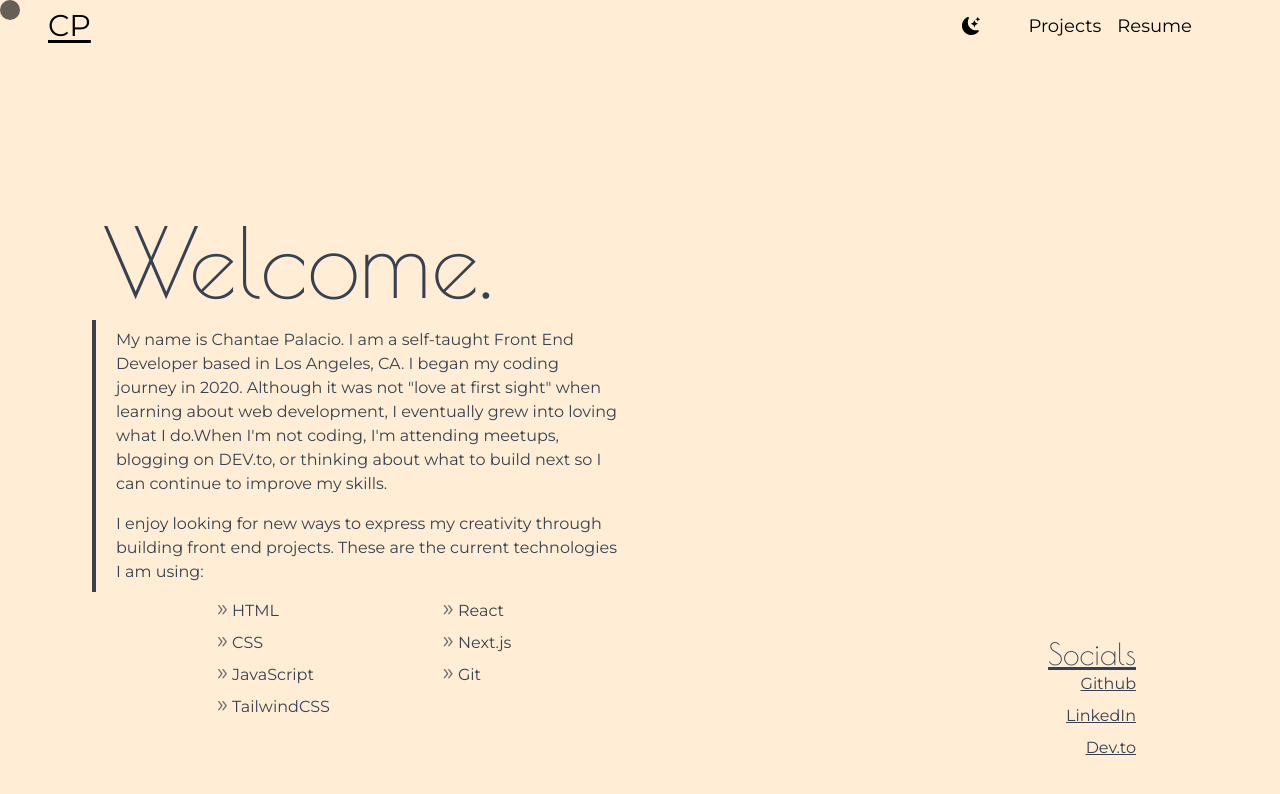
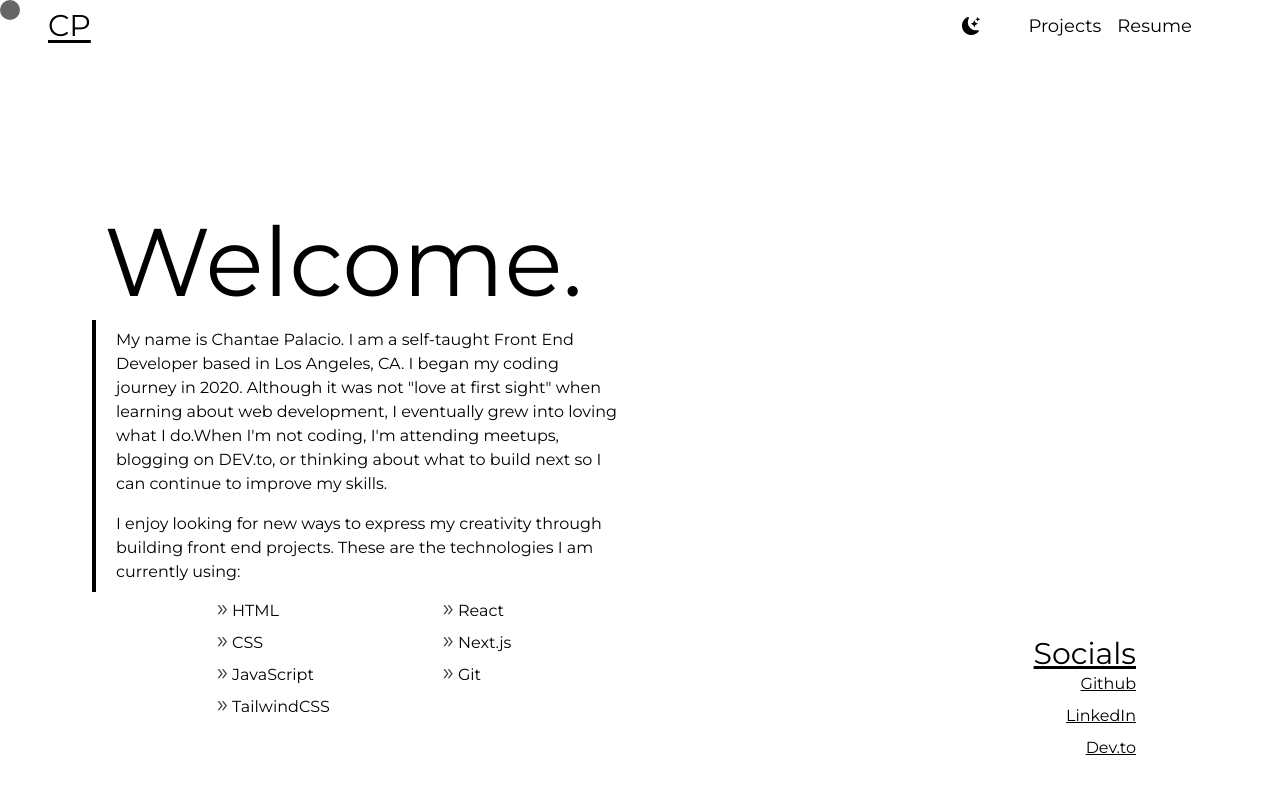
Before and after one commit to taepal467/cp_portfolio, a Next.js app: page / in a window 1280 px wide. Shown: the top 794 px of the page. Built offline with nearby package versions, Linux system fonts and the light colour scheme.

Commit message:
Changed Google font, background color, font color and darkmode color

```diff
--- a/pages/index.tsx
+++ b/pages/index.tsx
@@ -29,7 +29,7 @@ export default function Home() {
         <link rel='icon' href='/favicon.ico'/>
       </Head>
         <motion.main
-          className='bg-orange-100  text-gray-700 absolute top-0 left-0 min-h-screen p-5 font-sans dark:bg-neutral-900 dark:text-neutral-500'
+          className='bg-pinkNude  text-black absolute top-0 left-0 min-h-screen p-5 font-sans dark:bg-neutral-900 dark:text-champagne'
           initial={{ opacity:0 }}
           animate={{ opacity: 1}}
           transition={{ duration: 0.75, ease: "easeOut"}}
@@ -40,21 +40,21 @@ export default function Home() {
             <div className=' text-3xl mt-40 p-1 text-center  lg:ml-20 lg:mr-64 lg:pr-96 lg:text-left '>
               <div className=''>
               <motion.h1
-                className=' text-8xl  pb-10 font-poiret'
+                className=' text-8xl  pb-10 font-gloock'
                 animate={{ y: 30 }}
                 transition={{ ease: "easeOut", duration: 2 }}>
                 Welcome.
               </motion.h1>
               </div>
 
-              <div className=' text-base lg:border-4 lg:border-l-gray-700 lg:border-r-0 lg:border-t-0 lg:border-b-0 lg:pl-5 lg:-ml-3 dark:lg:border-l-neutral-500'>
+              <div className=' text-base lg:border-4 lg:border-l-black lg:border-r-0 lg:border-t-0 lg:border-b-0 lg:pl-5 lg:-ml-3 dark:lg:border-l-neutral-500'>
               <h2 className=' text-md py-2 leading-2'>
                   My name is Chantae Palacio. I am a self-taught Front End Developer based in Los Angeles, CA. I began my coding journey in 2020.
                   Although it was not &quot;love at first sight&quot; when learning about web development, I eventually grew into loving what I do.When
                   I&#x27;m not coding, I&#x27;m attending meetups, blogging on DEV.to, or thinking about what to build next so I can continue to improve my skills.
               </h2>
               <h2 className='text-md py-2 leading-2'>
-                  I enjoy looking for new ways to express my creativity through building front end projects. These are the current technologies I am using:
+                  I enjoy looking for new ways to express my creativity through building front end projects. These are the technologies I am currently using:
               </h2>
               </div>
               <div className='text-base'>
@@ -74,8 +74,8 @@ export default function Home() {
                   </motion.ul>
               </div>
             </div>
-            <div className='text-gray-700 min-[320px]:pt-10 lg:absolute lg:inset-x-120 lg:right-0 text-center underline text-md lg:px-36  lg:text-right lg:flex-col lg:justify-end lg:-mt-32 dark:text-neutral-500'>
-                  <h3 className='text-3xl font-poiret'>Socials</h3>
+            <div className='text-black min-[320px]:pt-10 lg:absolute lg:inset-x-120 lg:right-0 text-center underline text-md lg:px-36  lg:text-right lg:flex-col lg:justify-end lg:-mt-32 dark:text-champagne'>
+                  <h3 className='text-3xl font-gloock'>Socials</h3>
                   <motion.ul
                   variants={container}
                   initial='hidden'
@@ -88,7 +88,7 @@ export default function Home() {
                     <div>
                       <motion.li
                       variants={item}
-                      className=' pb-2 hover:text-2xl hover:ease-out hover:duration-300'>LinkedIn</motion.li>
+                      className=' pb-2  hover:text-2xl hover:ease-out hover:duration-300'>LinkedIn</motion.li>
                     </div>
                     <div>
                       <motion.li
```
